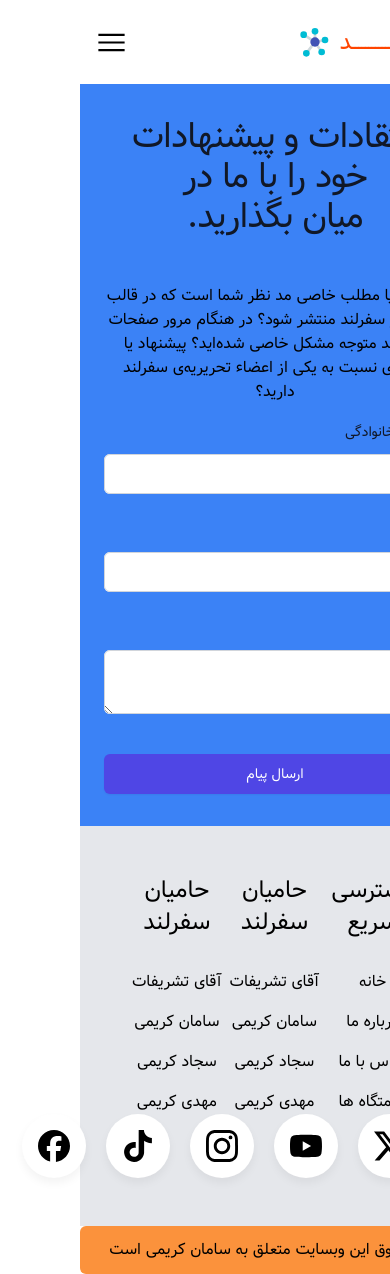
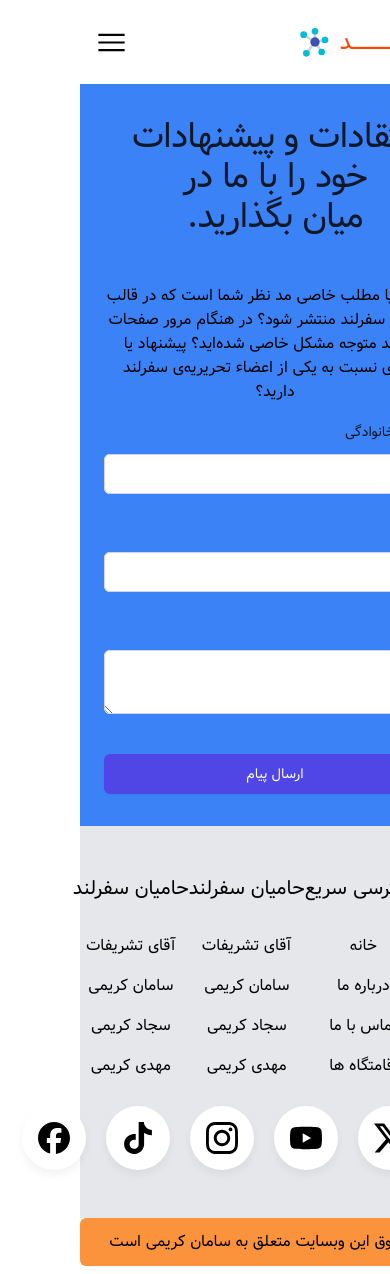
Before and after one commit to sani1426/safar-land, a Next.js app: page /contact in a window 390 px wide. Shown: the top 1274 px of the page. Built offline with nearby package versions, Linux system fonts and the light colour scheme; what @ant-design/nextjs-registry would draw is missing.

Commit message:
responsive

```diff
--- a/components/feature/feature.jsx
+++ b/components/feature/feature.jsx
@@ -15,9 +15,9 @@ const Feature = () => {
           />
         ))}
       </div>
-      <div className='py-8 w-[90%] md:w-[75%] text-center '>
+      <div className='py-8 w-[90%] md:w-[75%] text-center mx-auto '>
         <h2 className='text-xl'>
-          کجارو با تهیه محتوا برای شهرهای مختلف ایران جهان به مرجعی کامل و معتبر
+       سفرلند با تهیه محتوا برای شهرهای مختلف ایران و جهان به مرجعی کامل و معتبر
           در معرفی انواع جاهای دیدنی گردشگری، هتل‌ها و رستوران‌های ایران و جهان
           تبدیل شده است.
         </h2>
--- a/components/feature/featureCard.jsx
+++ b/components/feature/featureCard.jsx
@@ -1,21 +1,20 @@
-import { Card} from 'antd';
+import { Card } from 'antd';
 
-
-const FeatureCard = ({title , desc , icon}) => {
+const FeatureCard = ({ title, desc, icon }) => {
   return (
-        <div>
-        <Card title={title} className='shadow-md' variant="borderless">
+    <div className='text-center'>
+      <Card
+        title={title}
+        className='text-center shadow-md hover:shadow-lg'
+        variant='borderless'
+      >
         <div className='flex items-center gap-2'>
-            <span className='iconclass'>
-                {icon}
-            </span>
-            <span>
-            {desc}
-            </span>
+          <span className='iconclass'>{icon}</span>
+          <span>{desc}</span>
         </div>
       </Card>
     </div>
   );
-}
+};
 
 export default FeatureCard;
--- a/components/footerContainer/Footer.jsx
+++ b/components/footerContainer/Footer.jsx
@@ -8,10 +8,10 @@ const FooterElem = () => {
     return (
         <>
            <div className='bg-gray-200 p-12'>
-        <div className='grid grid-cols-1 text-center md:grid-cols-2'>
+        <div className='grid grid-cols-1 gap-7 text-center md:grid-cols-2'>
           <div className='flex items-center justify-between'>
             <div>
-              <h2 className='mb-8 text-2xl'>دسترسی سریع</h2>
+              <h2 className='mb-8 text-xl md:text-2xl whitespace-nowrap text-nowrap'>دسترسی سریع</h2>
               <ul className='flex flex-col gap-4'>
                 <li>
                   <Link href='/'>خانه</Link>
@@ -28,7 +28,7 @@ const FooterElem = () => {
               </ul>
             </div>
             <div>
-              <h2 className='mb-8 text-2xl'>حامیان سفرلند</h2>
+              <h2 className='mb-8 text-xl md:text-2xl whitespace-nowrap text-nowrap'>حامیان سفرلند</h2>
               <ul className='flex flex-col gap-4'>
                 <li>
                   <Link href='/'>آقای تشریفات</Link>
@@ -45,7 +45,7 @@ const FooterElem = () => {
               </ul>
             </div>
             <div>
-              <h2 className='mb-8 text-2xl'>حامیان سفرلند</h2>
+              <h2 className='mb-8 text-xl md:text-2xl whitespace-nowrap text-nowrap'>حامیان سفرلند</h2>
               <ul className='flex flex-col gap-4'>
                 <li>
                   <Link href='/'>آقای تشریفات</Link>
```
Lines whose indentation alone changed are shown as unchanged.
